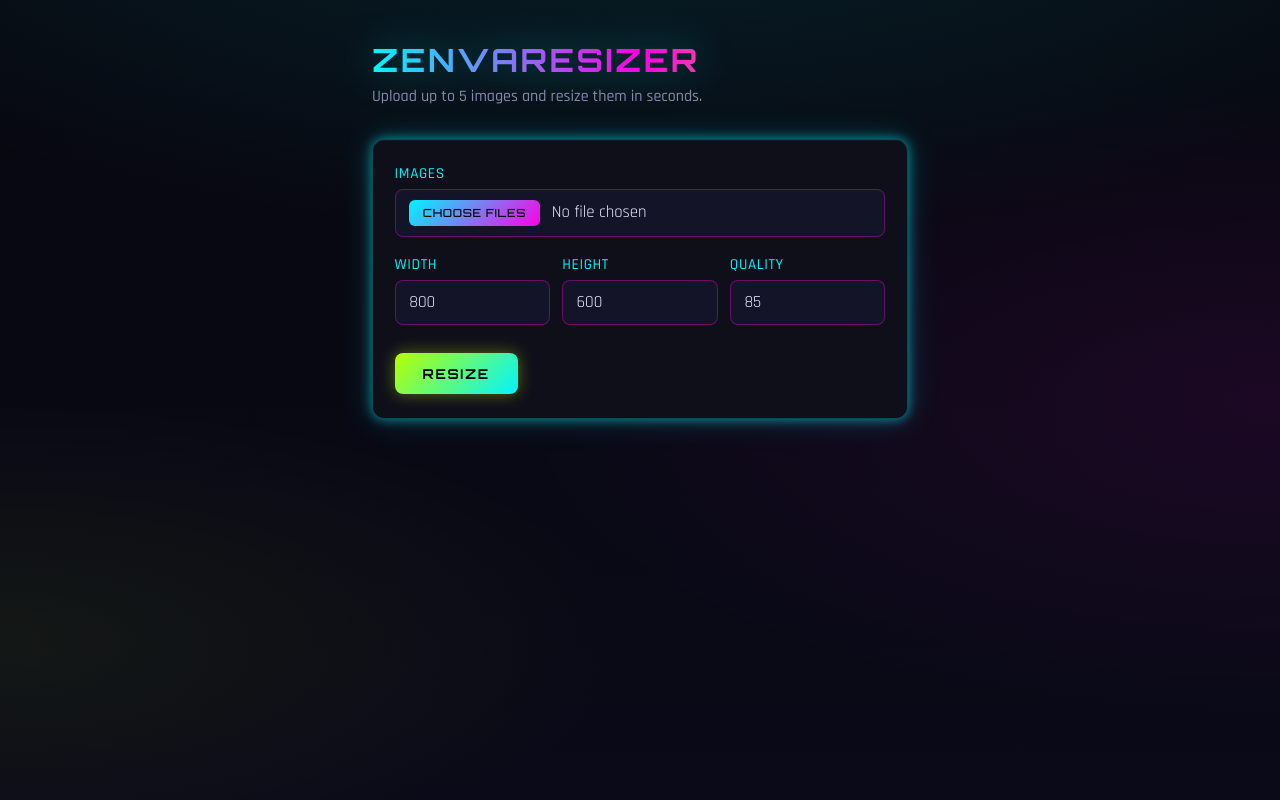
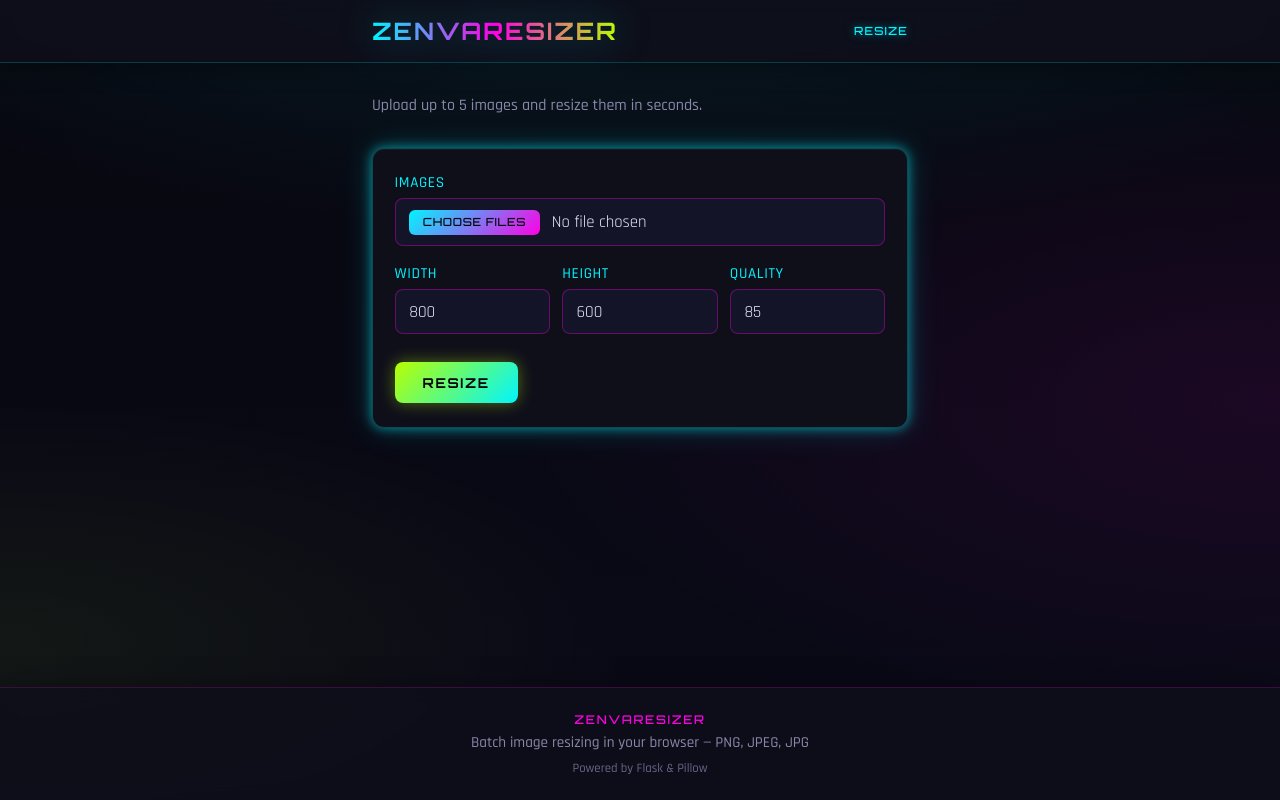
Before and after one commit to JLaborda/cursor-practice, a Flask app: page / in a window 1280 px wide. Run offline with Flask 3, Linux system fonts and the light colour scheme.

Commit message:
Add site header and footer to ZenvaResizer layout.
Move branding into a sticky nav bar, add a footer with app credits,
and keep page-specific titles in the main content area.

Co-authored-by: Cursor <cursoragent@cursor.com>

```diff
--- a/templates/base.html
+++ b/templates/base.html
@@ -27,6 +27,8 @@
     body {
       margin: 0;
       min-height: 100vh;
+      display: flex;
+      flex-direction: column;
       font-family: "Rajdhani", system-ui, sans-serif;
       font-size: 1.125rem;
       font-weight: 500;
@@ -39,19 +41,114 @@
         linear-gradient(180deg, var(--bg) 0%, #0a0a18 100%);
     }
 
+    .site-header,
+    .site-footer {
+      background: rgba(15, 15, 26, 0.85);
+      backdrop-filter: blur(8px);
+    }
+
+    .site-header {
+      border-bottom: 1px solid rgba(0, 245, 255, 0.2);
+      box-shadow: 0 4px 24px rgba(0, 0, 0, 0.35);
+    }
+
+    .site-footer {
+      margin-top: auto;
+      border-top: 1px solid rgba(255, 0, 229, 0.2);
+      box-shadow: 0 -4px 24px rgba(0, 0, 0, 0.25);
+    }
+
+    .header-inner,
+    .footer-inner,
     .wrap {
       max-width: {% block max_width %}36rem{% endblock %};
       margin: 0 auto;
-      padding: 2.5rem 1.25rem 3rem;
+      padding-left: 1.25rem;
+      padding-right: 1.25rem;
     }
 
-    .brand {
+    .header-inner {
+      display: flex;
+      align-items: center;
+      justify-content: space-between;
+      gap: 1rem;
+      padding-top: 1rem;
+      padding-bottom: 1rem;
+    }
+
+    .logo { text-decoration: none; }
+
+    .site-nav { display: flex; gap: 1.25rem; }
+
+    .site-nav a {
+      font-family: "Orbitron", sans-serif;
+      font-size: 0.7rem;
+      letter-spacing: 0.1em;
+      text-transform: uppercase;
+      text-decoration: none;
+      color: var(--muted);
+      transition: color 0.2s, text-shadow 0.2s;
+    }
+
+    .site-nav a:hover,
+    .site-nav a.active {
+      color: var(--neon-cyan);
+      text-shadow: 0 0 10px rgba(0, 245, 255, 0.5);
+    }
+
+    main.wrap {
+      flex: 1;
+      width: 100%;
+      padding-top: 2rem;
+      padding-bottom: 2.5rem;
+    }
+
+    .footer-inner {
+      padding-top: 1.5rem;
+      padding-bottom: 1.5rem;
+      text-align: center;
+    }
+
+    .footer-brand {
+      font-family: "Orbitron", sans-serif;
+      font-size: 0.75rem;
+      letter-spacing: 0.14em;
+      text-transform: uppercase;
+      color: var(--neon-magenta);
+      margin: 0 0 0.35rem;
+    }
+
+    .footer-tagline {
+      margin: 0 0 0.5rem;
+      color: var(--muted);
+      font-size: 0.95rem;
+    }
+
+    .footer-meta {
+      margin: 0;
+      font-size: 0.8rem;
+      color: #666688;
+    }
+
+    .page-title {
       font-family: "Orbitron", sans-serif;
       font-weight: 700;
-      font-size: clamp(1.5rem, 4vw, 2rem);
+      font-size: clamp(1.1rem, 3vw, 1.35rem);
+      letter-spacing: 0.1em;
+      text-transform: uppercase;
+      margin: 0 0 0.75rem;
+      color: var(--neon-lime);
+      text-shadow: 0 0 16px rgba(184, 255, 0, 0.35);
+    }
+
+    .logo .brand {
+      display: block;
+      font-family: "Orbitron", sans-serif;
+      font-weight: 700;
+      font-size: clamp(1.1rem, 3.5vw, 1.5rem);
       letter-spacing: 0.08em;
       text-transform: uppercase;
-      margin: 0 0 0.35rem;
+      margin: 0;
       background: linear-gradient(90deg, var(--neon-cyan), var(--neon-magenta), var(--neon-lime));
       -webkit-background-clip: text;
       -webkit-text-fill-color: transparent;
@@ -235,9 +332,29 @@
   </style>
 </head>
 <body>
-  <div class="wrap">
+  <header class="site-header">
+    <div class="header-inner">
+      <a class="logo" href="{{ url_for('index') }}">
+        <span class="brand">ZenvaResizer</span>
+      </a>
+      <nav class="site-nav" aria-label="Main">
+        <a href="{{ url_for('index') }}"{% if request.endpoint == 'index' %} class="active"{% endif %}>Resize</a>
+        {% block header_nav %}{% endblock %}
+      </nav>
+    </div>
+  </header>
+
+  <main class="wrap">
     {% block page_header %}{% endblock %}
     {% block content %}{% endblock %}
-  </div>
+  </main>
+
+  <footer class="site-footer">
+    <div class="footer-inner">
+      <p class="footer-brand">ZenvaResizer</p>
+      <p class="footer-tagline">Batch image resizing in your browser — PNG, JPEG, JPG</p>
+      <p class="footer-meta">Powered by Flask &amp; Pillow{% block footer_extra %}{% endblock %}</p>
+    </div>
+  </footer>
 </body>
 </html>
--- a/templates/index.html
+++ b/templates/index.html
@@ -3,7 +3,6 @@
 {% block title %}ZenvaResizer{% endblock %}
 
 {% block page_header %}
-<h1 class="brand">ZenvaResizer</h1>
 <p class="tagline">Upload up to {{ max_files }} images and resize them in seconds.</p>
 {% endblock %}
 
--- a/templates/results.html
+++ b/templates/results.html
@@ -3,8 +3,12 @@
 {% block title %}Results — ZenvaResizer{% endblock %}
 {% block max_width %}52rem{% endblock %}
 
+{% block header_nav %}
+<a href="{{ url_for('index') }}">New batch</a>
+{% endblock %}
+
 {% block page_header %}
-<h1 class="brand">Resized</h1>
+<h2 class="page-title">Resized</h2>
 <p class="meta">{{ results|length }} image(s) · {{ width }}×{{ height }} px · quality {{ quality }}</p>
 {% endblock %}
 
```
